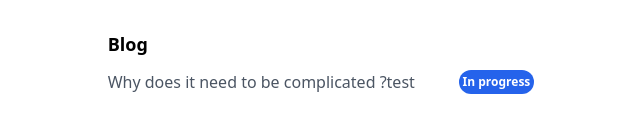
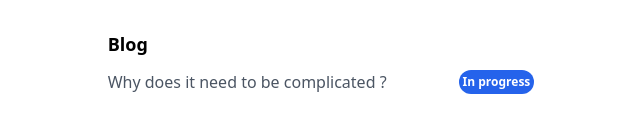
Before and after one commit to macklark/ganesh, a Svelte app: page / in a window 1280 px wide. Shown: the part 358-490 px from the top of the page, without its empty margins (319-959 px from the left). Built offline with nearby package versions, Linux system fonts and the light colour scheme.

Commit message:
added blog module

```diff
--- a/src/components/Card.svelte
+++ b/src/components/Card.svelte
@@ -8,7 +8,7 @@
     href="/"
     class="text-md font-light text-gray-600 hover:underline hover:text-blue-600"
   >
-    {title}test
+    {title}
   </a>
   <Status status="In progress" />
 </div>
```
